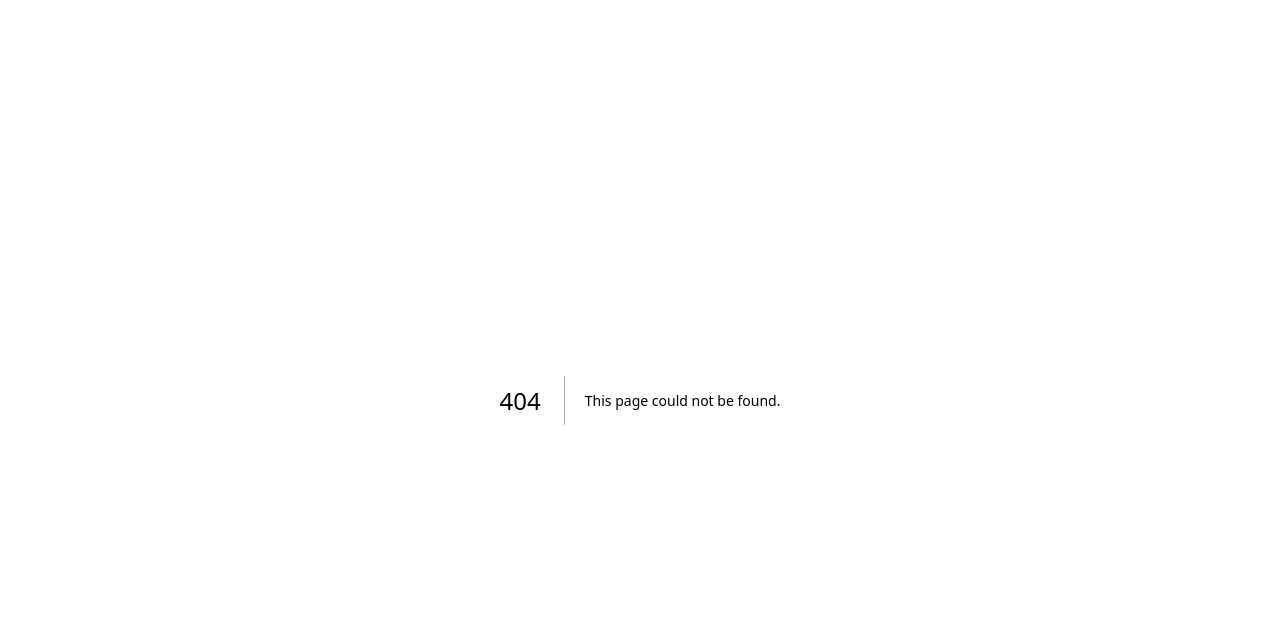
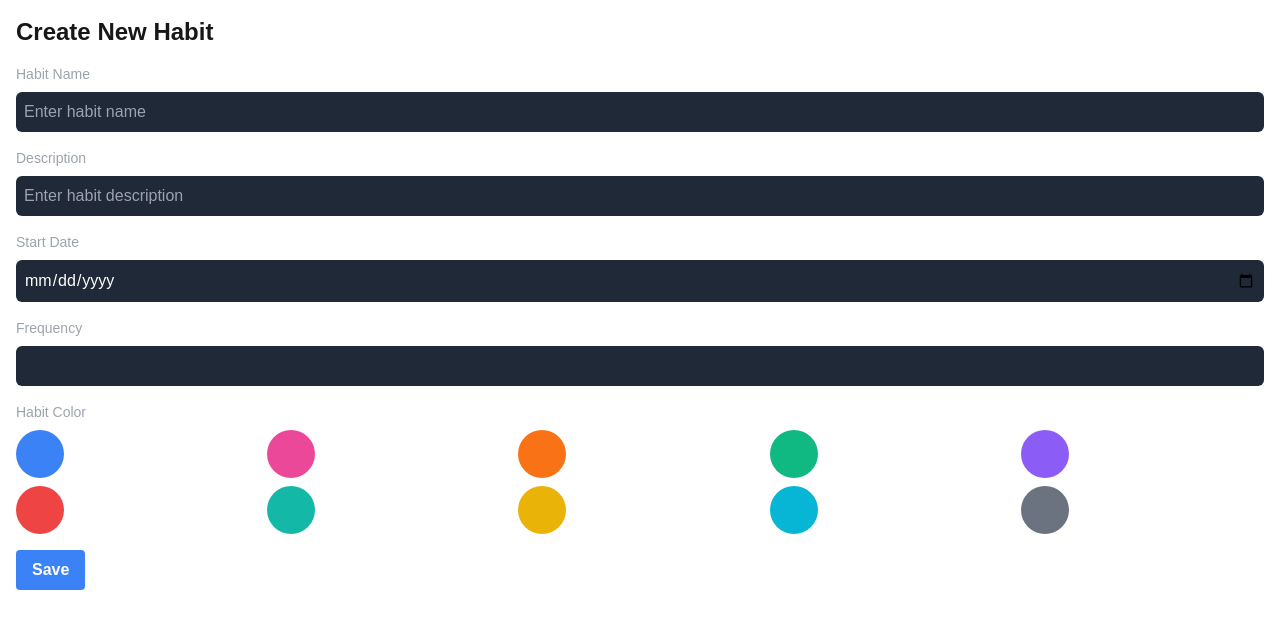
Before and after one commit to chenka/github-copilot-challenge, a Next.js app: page /habits/new in a window 1280 px wide. Before the commit this address had no page. Shown: the top 628 px of the page. Built offline with nearby package versions, Linux system fonts and the light colour scheme.

Commit message:
feat: add habit creation functionality and reset script, update HabitCard component with new props

```diff
--- /dev/null
+++ b/app/habits/new/actions.ts
@@ -0,0 +1,20 @@
+"use server"
+import prisma from "../../../lib/prisma"
+
+export const createHabit = async (data: {
+  name: string
+  description: string
+  startDate: string
+  frequency: string
+  color: string
+}) => {
+  await prisma.habit.create({
+    data: {
+      name: data.name,
+      description: data.description,
+      startDate: new Date(data.startDate),
+      frequency: parseInt(data.frequency, 10),
+      color: data.color,
+    },
+  })
+}
--- /dev/null
+++ b/app/habits/new/page.tsx
@@ -0,0 +1,115 @@
+"use client"
+import React from "react"
+import { useRouter } from "next/navigation"
+import { createHabit } from "./actions"
+
+const CreateHabit: React.FC = () => {
+  const router = useRouter()
+
+  const handleSubmit = async (e: React.FormEvent<HTMLFormElement>) => {
+    e.preventDefault()
+
+    const formData = new FormData(e.currentTarget)
+    const data = Object.fromEntries(formData.entries())
+
+    await createHabit({
+      name: data.name as string,
+      description: data.description as string,
+      startDate: data.startDate as string,
+      frequency: data.frequency as string,
+      color: data.color as string,
+    })
+
+    router.push("/")
+  }
+
+  return (
+    <div className="p-4">
+      <h1 className="text-2xl font-bold mb-4">Create New Habit</h1>
+      <form onSubmit={handleSubmit}>
+        <div className="mb-4">
+          <label className="block text-gray-400 text-sm mb-2">Habit Name</label>
+          <input
+            type="text"
+            name="name"
+            className="bg-gray-800 text-white w-full rounded-md p-2"
+            placeholder="Enter habit name"
+            required
+          />
+        </div>
+        <div className="mb-4">
+          <label className="block text-gray-400 text-sm mb-2">
+            Description
+          </label>
+          <input
+            type="text"
+            name="description"
+            className="bg-gray-800 text-white w-full rounded-md p-2"
+            placeholder="Enter habit description"
+          />
+        </div>
+        <div className="mb-4">
+          <label className="block text-gray-400 text-sm mb-2">Start Date</label>
+          <input
+            type="date"
+            name="startDate"
+            className="bg-gray-800 text-white w-full rounded-md p-2"
+            required
+          />
+        </div>
+        <div className="mb-4">
+          <label className="block text-gray-400 text-sm mb-2">Frequency</label>
+          <input
+            type="number"
+            name="frequency"
+            className="bg-gray-800 text-white w-full rounded-md p-2"
+            min="1"
+            max="7"
+            required
+          />
+        </div>
+        <div className="mb-4">
+          <label className="block text-gray-400 text-sm mb-2">
+            Habit Color
+          </label>
+          <div className="grid grid-cols-5 gap-2">
+            {[
+              "#3b82f6",
+              "#ec4899",
+              "#f97316",
+              "#10b981",
+              "#8b5cf6",
+              "#ef4444",
+              "#14b8a6",
+              "#eab308",
+              "#06b6d4",
+              "#6b7280",
+            ].map((color) => (
+              <div
+                key={color}
+                className="w-12 h-12 rounded-full"
+                style={{ backgroundColor: color }}
+                onClick={() =>
+                  ((
+                    document.querySelector(
+                      'input[name="color"]'
+                    ) as HTMLInputElement
+                  ).value = color)
+                }
+              ></div>
+            ))}
+          </div>
+          <input type="hidden" name="color" value="#3b82f6" />
+        </div>
+        <button
+          type="submit"
+          className="bg-blue-500 hover:bg-blue-700 text-white font-bold py-2 px-4 rounded"
+        >
+          Save
+        </button>
+      </form>
+    </div>
+  )
+}
+
+export default CreateHabit
--- a/app/page.tsx
+++ b/app/page.tsx
@@ -1,32 +1,73 @@
-import React from "react"
+"use client"
+import React, { useEffect, useState } from "react"
 import HabitCard from "../components/HabitCard"
 
 interface Habit {
+  id: number
   name: string
-  startDate: Date
-  completed: boolean
+  color: string
+  progress: {
+    completed: number
+    total: number
+    completedDays: string[]
+  }
 }
 
-const habits: Habit[] = [
-  { name: "Run", startDate: new Date(), completed: false },
-  { name: "Workout", startDate: new Date(), completed: true },
-  { name: "Meditate", startDate: new Date(), completed: false },
-]
+const getCurrentWeekDays = () => {
+  const currentDate = new Date()
+  const startOfWeek = currentDate.getDate() - currentDate.getDay() + 1
+  const days = []
+  for (let i = 0; i < 7; i++) {
+    const day = new Date(currentDate.setDate(startOfWeek + i))
+    days.push(day.toISOString().split("T")[0])
+  }
+  return days
+}
+
+const getHighlightDays = (
+  completedDays: string[],
+  currentWeekDays: string[]
+) => {
+  const dayNames = ["Mon", "Tue", "Wed", "Thu", "Fri", "Sat", "Sun"]
+  return currentWeekDays
+    .map((day, index) => {
+      const dayName = dayNames[index]
+      return completedDays.includes(day) ? dayName : ""
+    })
+    .filter((day) => day !== "")
+}
 
 const HabitList: React.FC = () => {
+  const [habits, setHabits] = useState<Habit[]>([])
+
+  useEffect(() => {
+    const fetchHabits = async () => {
+      const response = await fetch("/api/habits")
+      const data = await response.json()
+      setHabits(data)
+    }
+
+    fetchHabits()
+  }, [])
+
+  const currentWeekDays = getCurrentWeekDays()
+
   return (
     <div className="p-4">
-      {habits.map((habit, index) => (
+      {habits.map((habit) => (
         <HabitCard
-          key={index}
-          day={index + 1}
+          key={habit.id}
+          day={habit.progress.completed}
           habitName={habit.name}
-          progress={habit.completed ? 1 : 0}
-          total={1}
-          daysOfWeek={["M", "T", "W", "T", "F", "S", "S"]}
-          icon="🏃"
-          color="bg-blue-500"
-          isComplete={habit.completed}
+          progress={habit.progress.completed}
+          total={habit.progress.total}
+          color={habit.color}
+          isComplete={habit.progress.completed === habit.progress.total}
+          highlightDays={getHighlightDays(
+            habit.progress.completedDays,
+            currentWeekDays
+          )}
+          timeFrame="DAY(S)"
         />
       ))}
     </div>
--- a/components/HabitCard.tsx
+++ b/components/HabitCard.tsx
@@ -5,10 +5,10 @@ interface HabitCardProps {
   habitName: string
   progress: number
   total: number
-  daysOfWeek: string[]
-  icon: string
   color: string
   isComplete: boolean
+  highlightDays: string[]
+  timeFrame: "DAY(S)" | "WEEK(S)"
 }
 
 const HabitCard: React.FC<HabitCardProps> = ({
@@ -16,34 +16,38 @@ const HabitCard: React.FC<HabitCardProps> = ({
   habitName,
   progress,
   total,
-  daysOfWeek,
-  icon,
   color,
   isComplete,
+  highlightDays,
+  timeFrame,
 }) => {
+  const daysOfWeek = ["Mon", "Tue", "Wed", "Thu", "Fri", "Sat", "Sun"]
+
   return (
     <div
-      className={`rounded-lg p-4 flex justify-between items-center border border-gray-300 ${
-        isComplete ? "bg-green-500" : color
-      }`}
+      className={`rounded-lg p-4 flex justify-between items-center border border-gray-300`}
+      style={{ backgroundColor: isComplete ? "#10b981" : color }}
     >
       <div>
         <div className="text-3xl font-bold">{day}</div>
-        <div className="text-xs text-gray-300">DAY</div>
+        <div className="text-xs text-gray-300">{timeFrame}</div>
         <div className="flex items-center mt-2">
-          <span className="text-green-500 text-lg">{icon}</span>
-          <span className="ml-2 font-semibold text-white">{habitName}</span>
+          <span className="font-semibold text-white">{habitName}</span>
         </div>
         <div className="flex items-center mt-2">
           <div className="flex">
             {daysOfWeek.map((day, index) => (
               <span
                 key={index}
-                className={`${
-                  day === "S" ? "bg-purple-500 text-white" : "text-gray-500"
-                } rounded-full w-6 h-6 flex items-center justify-center text-sm`}
+                className={`rounded-full w-6 h-6 flex items-center justify-center text-sm`}
+                style={{
+                  backgroundColor: highlightDays.includes(day)
+                    ? "#8b5cf6"
+                    : "transparent",
+                  color: highlightDays.includes(day) ? "white" : "#6b7280",
+                }}
               >
-                {day}
+                {day.slice(0, 1)}
               </span>
             ))}
           </div>
@@ -53,9 +57,8 @@ const HabitCard: React.FC<HabitCardProps> = ({
         </div>
       </div>
       <button
-        className={`rounded-full w-8 h-8 flex items-center justify-center ${
-          isComplete ? "bg-green-700" : "bg-purple-500"
-        }`}
+        className={`rounded-full w-8 h-8 flex items-center justify-center`}
+        style={{ backgroundColor: isComplete ? "#047857" : "#8b5cf6" }}
       >
         <svg
           xmlns="http://www.w3.org/2000/svg"
--- a/package.json
+++ b/package.json
@@ -8,6 +8,7 @@
     "start": "next start",
     "lint": "next lint",
     "seed": "ts-node prisma/seed.ts",
+    "reset": "ts-node prisma/reset.ts",
     "storybook": "storybook dev -p 6006",
     "build-storybook": "storybook build"
   },
```
Also changed, not shown: prisma/reset.ts (added, +31 -0 lines), prisma/seed.ts (+9 -17 lines), app/habits/new/index.tsx (deleted), 1 other file (tests, documents, lock files or other folders).
